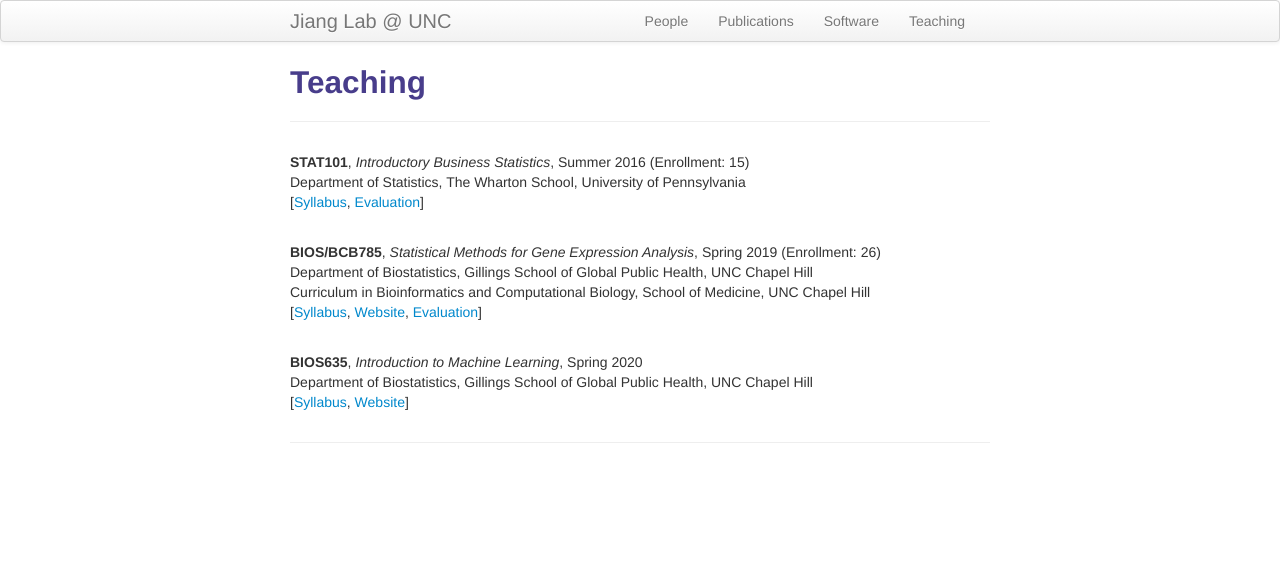
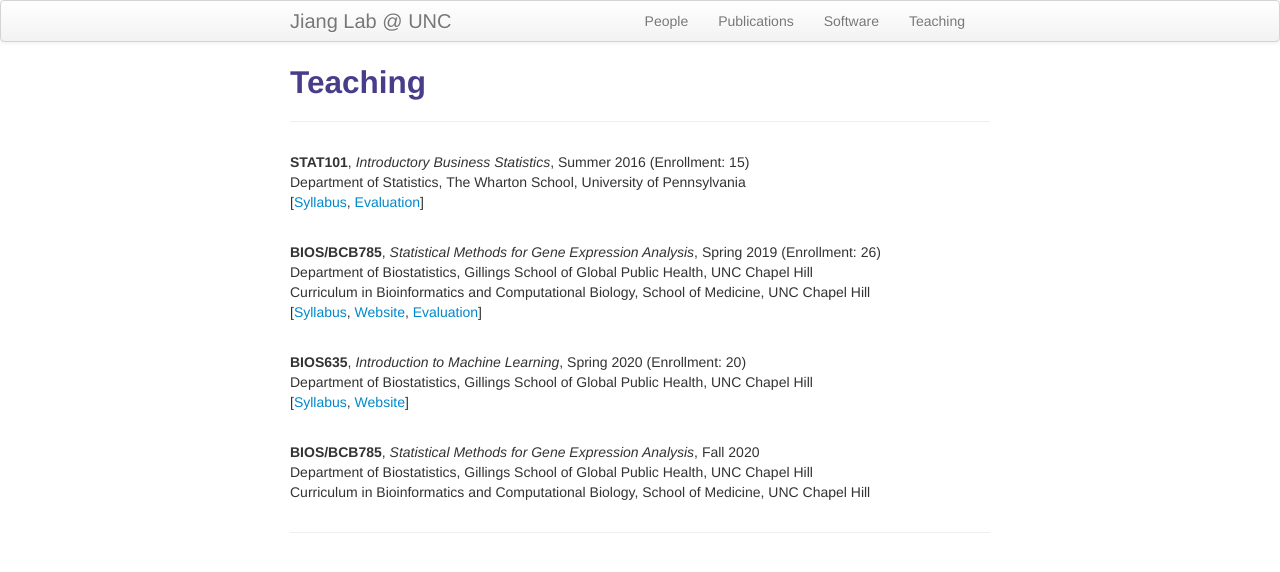
Before and after one commit to yuchaojiang/yuchaojiang.github.io, a Jekyll site: the page built from pages/teaching.md, in a window 1280 px wide. Shown: the top 572 px of the page. Built offline with Jekyll 4.4.1, drawn with Linux system fonts in a browser that asks for light colours.

Commit message:
Update teaching.md

```diff
--- a/pages/teaching.md
+++ b/pages/teaching.md
@@ -21,7 +21,13 @@ Curriculum in Bioinformatics and Computational Biology, School of Medicine, UNC
 </div>
 <br/>
 <div class="cv">
-  <b>BIOS635</b>, <i>Introduction to Machine Learning</i>, Spring 2020 <br/>
+  <b>BIOS635</b>, <i>Introduction to Machine Learning</i>, Spring 2020 (Enrollment: 20) <br/>
 Department of Biostatistics, Gillings School of Global Public Health, UNC Chapel Hill <br/>
 [<a href="https://www.dropbox.com/s/o7bu8kg1lcv74tc/BIOS%20635_Intro%20Machine%20Learning_Syllabus_v1.pdf?dl=0" title="Syllabus BIOS635">Syllabus</a>, <a href="https://github.com/yuchaojiang/BIOS635/" title="Course Website">Website</a>]
 </div>
+<br/>
+<div class="cv">
+  <b>BIOS/BCB785</b>, <i>Statistical Methods for Gene Expression Analysis</i>, Fall 2020 <br/>
+Department of Biostatistics, Gillings School of Global Public Health, UNC Chapel Hill <br/>
+Curriculum in Bioinformatics and Computational Biology, School of Medicine, UNC Chapel Hill
+</div>
```
